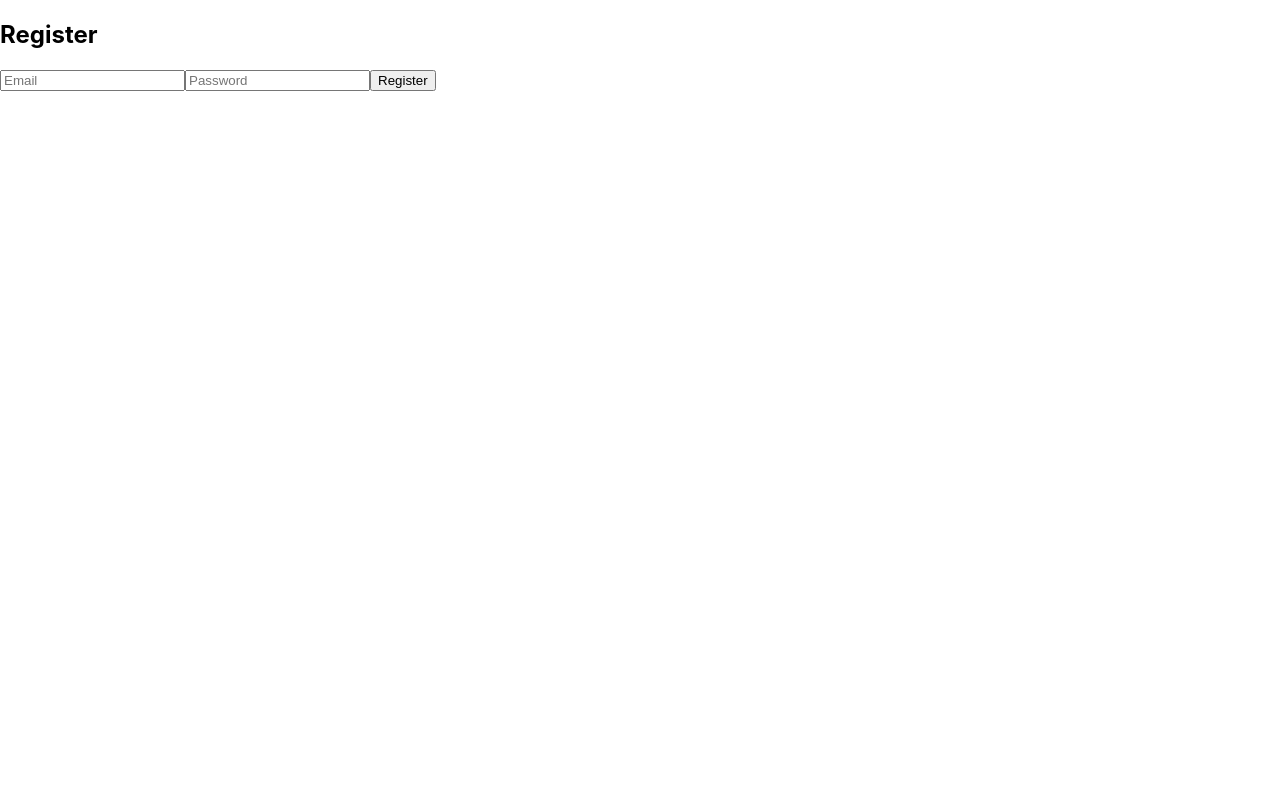
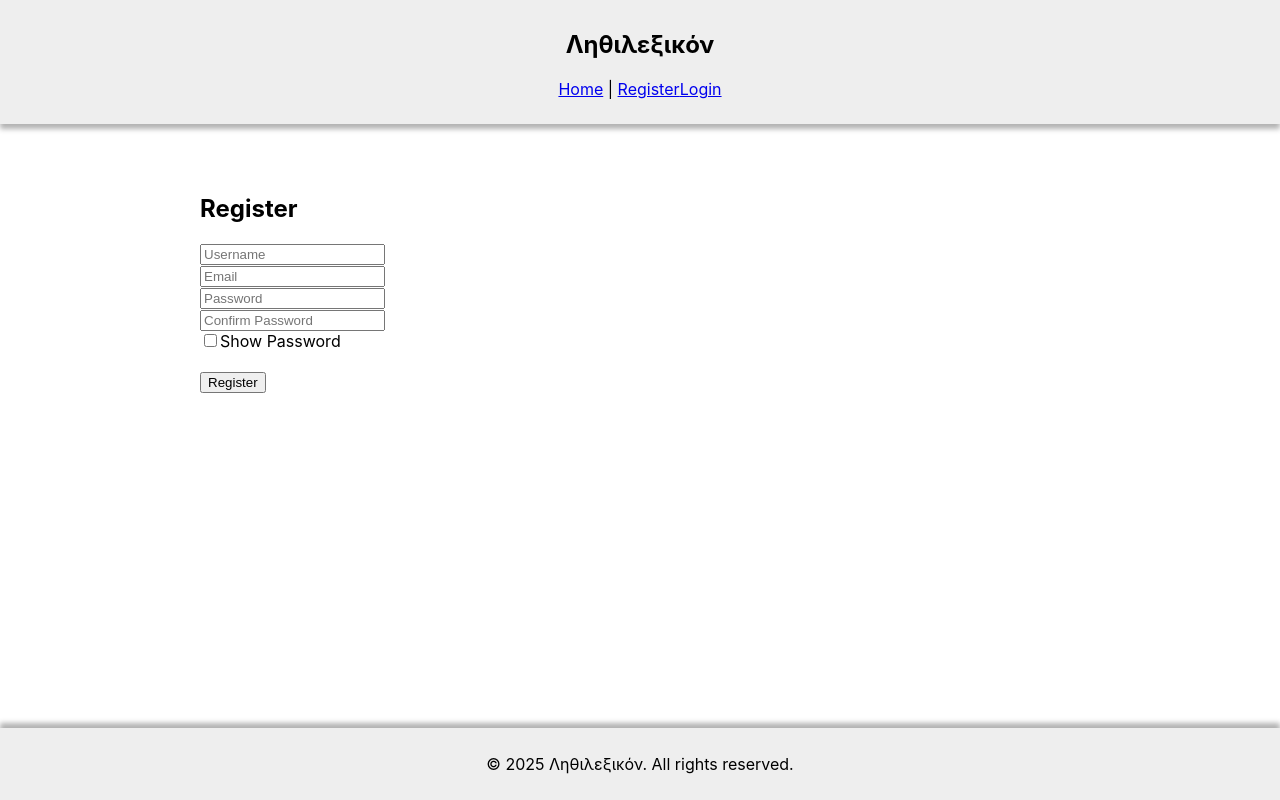
Before and after one commit to foto1864/lithilexicon, a React (Create React App) app: page /register in a window 1280 px wide. Built offline with nearby package versions, Linux system fonts and the light colour scheme; no server answers.

Commit message:
i should commit stuff waaaay more frequently

```diff
--- a/src/App.js
+++ b/src/App.js
@@ -5,16 +5,23 @@ import Login from './Login';
 import Home from './Home';
 import Submit from './Submit';
 import AdminDashboard from './AdminDashboard';
+import Profile from './Profile';
+import ForgotPassword from './ForgotPassword';
+import Layout from './Layout';
 
 function App() {
   return (
     <Router>
       <Routes>
-        <Route path="/" element={<div><Home /></div>} />
-        <Route path="/register" element={<div><Register /></div>} />
-        <Route path="/login" element={<div><Login /></div>} />
-        <Route path="/submit" element={<div><Submit /></div>} />
-        <Route path="/admin" element={<div><AdminDashboard /></div>} />
+        <Route path="/" element={<Layout />}>
+          <Route index element={<Home />} />
+          <Route path="register" element={<Register />} />
+          <Route path="login" element={<Login />} />
+          <Route path="submit" element={<Submit />} />
+          <Route path="admin" element={<AdminDashboard />} />
+          <Route path="profile" element={<Profile />} />
+          <Route path="forgot-password" element={<ForgotPassword />} />
+        </Route>
       </Routes>
     </Router>
   );
--- /dev/null
+++ b/src/ForgotPassword.js
@@ -0,0 +1,34 @@
+import React, { useState } from 'react';
+import { sendPasswordResetEmail } from 'firebase/auth';
+import { auth } from './firebase';
+
+export default function ForgotPassword() {
+  const [email, setEmail] = useState('');
+  const [message, setMessage] = useState('');
+
+  const handleReset = async (e) => {
+    e.preventDefault();
+    try {
+      await sendPasswordResetEmail(auth, email);
+      setMessage("Reset email sent. Check your inbox.");
+    } catch (error) {
+      setMessage(error.message);
+    }
+  };
+
+  return (
+    <div>
+      <h2>Reset Password</h2>
+      <form onSubmit={handleReset}>
+        <input
+          type="email"
+          placeholder="Enter your email"
+          onChange={e => setEmail(e.target.value)}
+          required
+        />
+        <button type="submit">Send Reset Email</button>
+      </form>
+      <p>{message}</p>
+    </div>
+  );
+}
--- /dev/null
+++ b/src/Layout.css
@@ -0,0 +1,29 @@
+.layout-container {
+  display: flex;
+  flex-direction: column;
+  min-height: 100vh;
+}
+
+.layout-container main {
+  flex: 1;
+  padding-left: 200px;
+  padding-right: 200px;
+  padding-top: 50px;
+}
+
+.layout-container footer {
+  background-color: #eee;
+  padding: 10px;
+  text-align: center;
+  box-shadow: 0 -5px 5px rgba(0, 0, 0, 0.3); /* subtle bottom shadow */
+}
+
+.custom-header {
+    background-color: #eee;
+    padding-bottom: 25px;
+    padding-top: 10px;
+    display: flex;
+    flex-direction: column;
+    align-items: center;
+    box-shadow: 0 5px 5px rgba(0, 0, 0, 0.3); /* subtle bottom shadow */
+}
--- /dev/null
+++ b/src/Layout.js
@@ -0,0 +1,32 @@
+import React from 'react';
+import { Outlet, Link } from 'react-router-dom';
+import { useUser } from './UserContext';
+import './Layout.css';
+
+export default function Layout() {
+  const { user, role } = useUser();
+
+  return (
+    <div className='layout-container'>
+       <header className='custom-header'>
+        <h2>Ληθιλεξικόν</h2>
+        <nav>
+          <Link to="/">Home</Link> |{' '}
+          {!user && <Link to="/register">Register</Link>}
+          {!user && <Link to="/login">Login</Link>}
+          {user && <Link to="/submit">Submit</Link>}
+          {user && <Link to="/profile">My Profile</Link>}
+          {user && role === 'admin' && <Link to="/admin">Admin</Link>}
+        </nav>
+      </header>
+
+      <main>
+        <Outlet />
+      </main>
+
+      <footer>
+        <p>&copy; {new Date().getFullYear()} Ληθιλεξικόν. All rights reserved.</p>
+      </footer>
+    </div>
+  );
+}
--- a/src/Login.js
+++ b/src/Login.js
@@ -1,17 +1,25 @@
 import React, { useState } from 'react';
 import { signInWithEmailAndPassword } from 'firebase/auth';
 import { auth } from './firebase';
+import { useNavigate } from 'react-router-dom';
 
 export default function Login() {
   const [email, setEmail] = useState('');
   const [password, setPassword] = useState('');
+  const [showPassword, setShowPassword] = useState(false);
   const [message, setMessage] = useState('');
+
+  const navigate = useNavigate();
 
   const handleLogin = async (e) => {
     e.preventDefault();
     try {
       await signInWithEmailAndPassword(auth, email, password);
-      setMessage('Login successful!');
+      setMessage('Login successful! Redirecting ...');
+
+      setTimeout(() => {
+        navigate('/');
+      }, 1500);
     } catch (error) {
       setMessage(error.message);
     }
@@ -21,8 +29,20 @@ export default function Login() {
     <div>
       <h2>Login</h2>
       <form onSubmit={handleLogin}>
-        <input type="email" placeholder="Email" onChange={e => setEmail(e.target.value)} required />
-        <input type="password" placeholder="Password" onChange={e => setPassword(e.target.value)} required />
+        <input type="email" placeholder="Email" onChange={e => setEmail(e.target.value)} required /> <br />
+        <input
+          type={showPassword ? 'text' : 'password'}
+          placeholder="Password"
+          onChange={e => setPassword(e.target.value)}
+          required
+        /> <br />
+        <label>
+          <input type="checkbox" onChange={() => setShowPassword(prev => !prev)} /> Show Password
+        </label>
+        <br /><br />
+
+        <p><a href="/forgot-password">Forgot Password?</a></p>
+
         <button type="submit">Login</button>
       </form>
       <p>{message}</p>
--- /dev/null
+++ b/src/Profile.js
@@ -0,0 +1,93 @@
+import React, { useEffect, useState } from 'react';
+import { useUser } from './UserContext';
+import { db, auth } from './firebase';
+import {
+  collection, query, where, getDocs, deleteDoc, doc, addDoc, Timestamp
+} from 'firebase/firestore';
+import { deleteUser } from 'firebase/auth';
+import { useNavigate } from 'react-router-dom';
+
+export default function Profile() {
+  const { user, role, loading, username } = useUser();
+  const [entries, setEntries] = useState([]);
+  const [showConfirm, setShowConfirm] = useState(false);
+  const [reason, setReason] = useState('');
+  const [message, setMessage] = useState('');
+  const navigate = useNavigate();
+
+  useEffect(() => {
+    const fetchUserEntries = async () => {
+      if (!user) return;
+      const q = query(collection(db, 'entries'), where('uploadedBy', '==', user.email));
+      const snapshot = await getDocs(q);
+      const results = snapshot.docs.map(doc => ({ id: doc.id, ...doc.data() }));
+      setEntries(results);
+    };
+    fetchUserEntries();
+  }, [user]);
+
+  const handleDeleteAccount = async () => {
+    try {
+      await addDoc(collection(db, 'deletedAccounts'), {
+        uid: user.uid,
+        email: user.email,
+        reason,
+        deletedAt: Timestamp.now()
+      });
+
+      await deleteDoc(doc(db, 'users', user.uid));
+      await deleteUser(auth.currentUser);
+
+      setMessage('Account deleted.');
+      navigate('/');
+    } catch (err) {
+      setMessage('Error: ' + err.message);
+    }
+  };
+
+  if (loading) return <p>Loading...</p>;
+  if (!user) return <p>You are not logged in.</p>;
+
+  return (
+    <div>
+      <h2>My Profile</h2>
+      <p><strong>Email:</strong> {user.email}</p>
+      <p><strong>Role:</strong> {role}</p>
+      <p><strong>Username:</strong> {username}</p>
+
+
+      <hr />
+      <h3>My Uploaded Phrases</h3>
+      {entries.length === 0 ? (
+        <p>You haven’t uploaded any phrases yet.</p>
+      ) : (
+        <ul>
+          {entries.map(entry => (
+            <li key={entry.id}>
+              <strong>{entry.phrase}</strong>: {entry.meaning} ({entry.approved ? 'Approved' : 'Pending'})
+            </li>
+          ))}
+        </ul>
+      )}
+
+      <hr />
+      <h3>Delete My Account</h3>
+      {!showConfirm ? (
+        <button onClick={() => setShowConfirm(true)}>Delete My Account</button>
+      ) : (
+        <div>
+          <p>This will permanently delete your account and phrases. Are you sure?</p>
+          <textarea
+            placeholder="(Optional) Reason for leaving..."
+            value={reason}
+            onChange={e => setReason(e.target.value)}
+          />
+          <br />
+          <button onClick={handleDeleteAccount}>Yes, Delete</button>
+          <button onClick={() => setShowConfirm(false)}>Cancel</button>
+        </div>
+      )}
+      <p>{message}</p>
+    </div>
+  );
+}
--- a/src/Register.js
+++ b/src/Register.js
@@ -1,27 +1,40 @@
-// src/Register.js
 import React, { useState } from 'react';
 import { createUserWithEmailAndPassword } from 'firebase/auth';
 import { auth, db } from './firebase';
 import { doc, setDoc } from 'firebase/firestore';
+import { useNavigate } from 'react-router-dom';
 
 export default function Register() {
+  const [username, setUsername] = useState('');
   const [email, setEmail] = useState('');
   const [password, setPassword] = useState('');
+  const [confirmPassword, setConfirmPassword] = useState('');
+  const [showPassword, setShowPassword] = useState(false);
   const [message, setMessage] = useState('');
+
+  const navigate = useNavigate();
 
   const handleRegister = async (e) => {
     e.preventDefault();
+
+    if (password !== confirmPassword) {
+      setMessage('Passwords do not match.');
+      return;
+    }
+
     try {
       const userCredential = await createUserWithEmailAndPassword(auth, email, password);
       const user = userCredential.user;
 
-      // Create user document in Firestore with default role "subscriber"
       await setDoc(doc(db, "users", user.uid), {
+        username,
         email: user.email,
         role: "subscriber"
       });
 
-      setMessage('Account created successfully!');
+      setMessage('Account created successfully! Redirecting ...');
+      setTimeout(() => navigate('/'), 1500);
+
     } catch (error) {
       setMessage(error.message);
     }
@@ -31,8 +44,27 @@ export default function Register() {
     <div>
       <h2>Register</h2>
       <form onSubmit={handleRegister}>
-        <input type="email" placeholder="Email" onChange={e => setEmail(e.target.value)} required />
-        <input type="password" placeholder="Password" onChange={e => setPassword(e.target.value)} required />
+        <input type="text" placeholder="Username" onChange={e => setUsername(e.target.value)} required /><br></br>
+        <input type="email" placeholder="Email" onChange={e => setEmail(e.target.value)} required /><br></br>
+        <input
+          type={showPassword ? 'text' : 'password'}
+          placeholder="Password"
+          onChange={e => setPassword(e.target.value)}
+          required
+        /><br></br>
+        <input
+          type={showPassword ? 'text' : 'password'}
+          placeholder="Confirm Password"
+          onChange={e => setConfirmPassword(e.target.value)}
+          required
+        />
+        <br></br>
+        <label>
+          <input type="checkbox" onChange={() => setShowPassword(prev => !prev)} />
+          Show Password
+        </label>
+        <br></br>
+        <br />
         <button type="submit">Register</button>
       </form>
       <p>{message}</p>
--- a/src/Submit.js
+++ b/src/Submit.js
@@ -8,7 +8,7 @@ export default function Submit() {
   const [phrase, setPhrase] = useState('');
   const [meaning, setMeaning] = useState('');
   const [message, setMessage] = useState('');
-  const { user, role } = useUser();
+  const { user, role, username, loading } = useUser();
   const navigate = useNavigate();
 
   const handleSubmit = async (e) => {
@@ -19,14 +19,21 @@ export default function Submit() {
       return;
     }
 
+    if (!user || !user.email || !username) {
+      setMessage("User info not loaded yet.");
+      return;
+    }
+
     try {
       await addDoc(collection(db, 'entries'), {
         phrase,
         meaning,
         uploadedBy: user.email,
+        uploadedByUsername: username,
         approved: role === 'admin',
         timestamp: Timestamp.now()
       });
+
 
       setMessage(role === 'admin' ? "Phrase submitted and auto-approved!" : "Phrase submitted for moderation.");
       setPhrase('');
--- a/src/UserContext.js
+++ b/src/UserContext.js
@@ -10,8 +10,9 @@ export function useUser() {
 }
 
 export function UserProvider({ children }) {
-  const [user, setUser] = useState(null);         // firebase auth user
-  const [role, setRole] = useState(null);         // 'admin' or 'subscriber'
+  const [user, setUser] = useState(null);
+  const [role, setRole] = useState(null);
+  const [username, setUsername] = useState(null);
   const [loading, setLoading] = useState(true);
 
   useEffect(() => {
@@ -21,12 +22,16 @@ export function UserProvider({ children }) {
       if (firebaseUser) {
         const userDoc = await getDoc(doc(db, 'users', firebaseUser.uid));
         if (userDoc.exists()) {
-          setRole(userDoc.data().role);
+          const data = userDoc.data();
+          setRole(data.role || 'subscriber');
+          setUsername(data.username || null);
         } else {
-          setRole('subscriber'); // fallback
+          setRole('subscriber');
+          setUsername(null);
         }
       } else {
         setRole(null);
+        setUsername(null);
       }
 
       setLoading(false);
@@ -36,7 +41,7 @@ export function UserProvider({ children }) {
   }, []);
 
   return (
-    <UserContext.Provider value={{ user, role, loading }}>
+    <UserContext.Provider value={{ user, role, username, loading }}>
       {children}
     </UserContext.Provider>
   );
```
Also changed, not shown: src/Home.js (+8 -3 lines), src/logo.svg (deleted), 1 other file (tests, documents, lock files or other folders).
